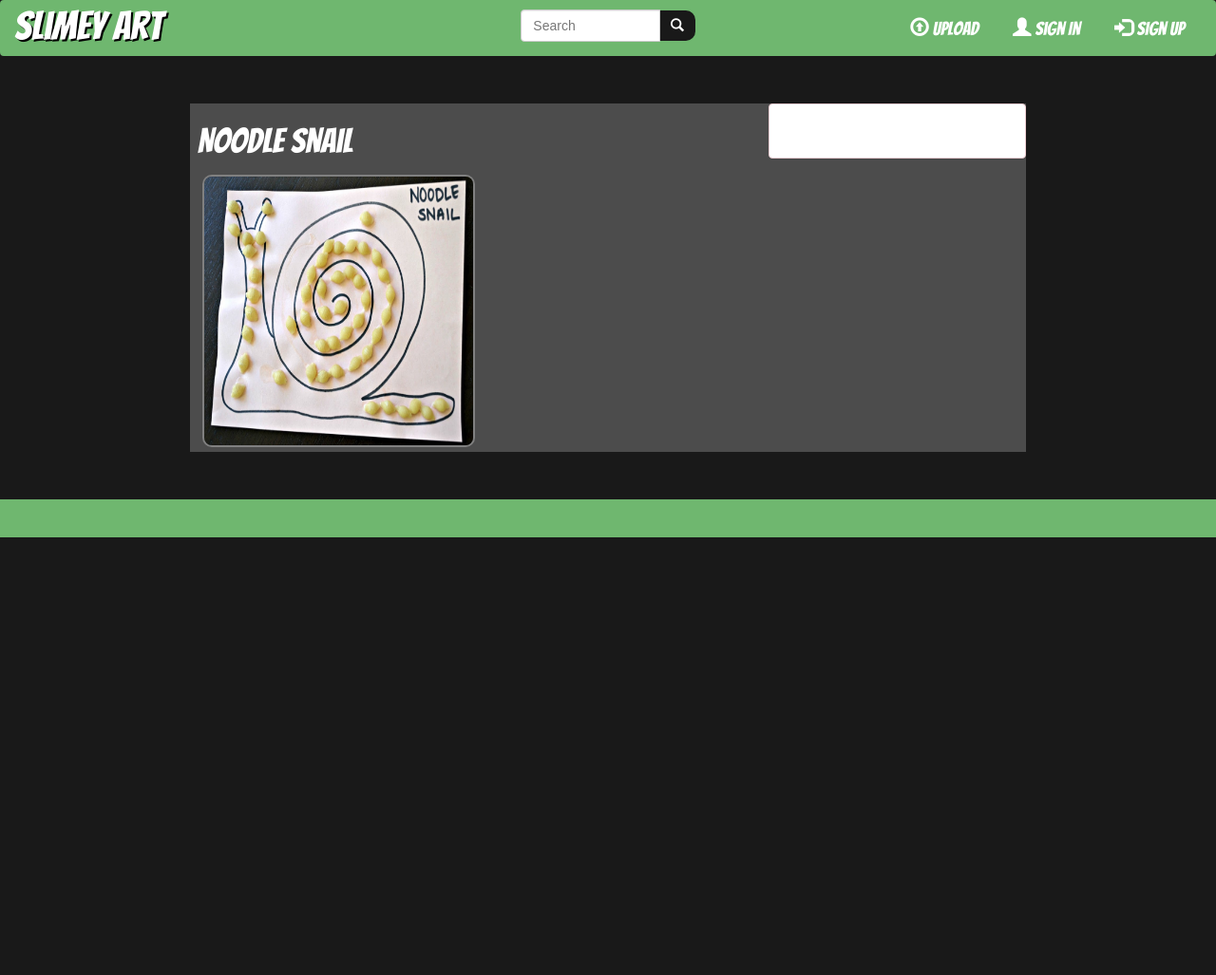
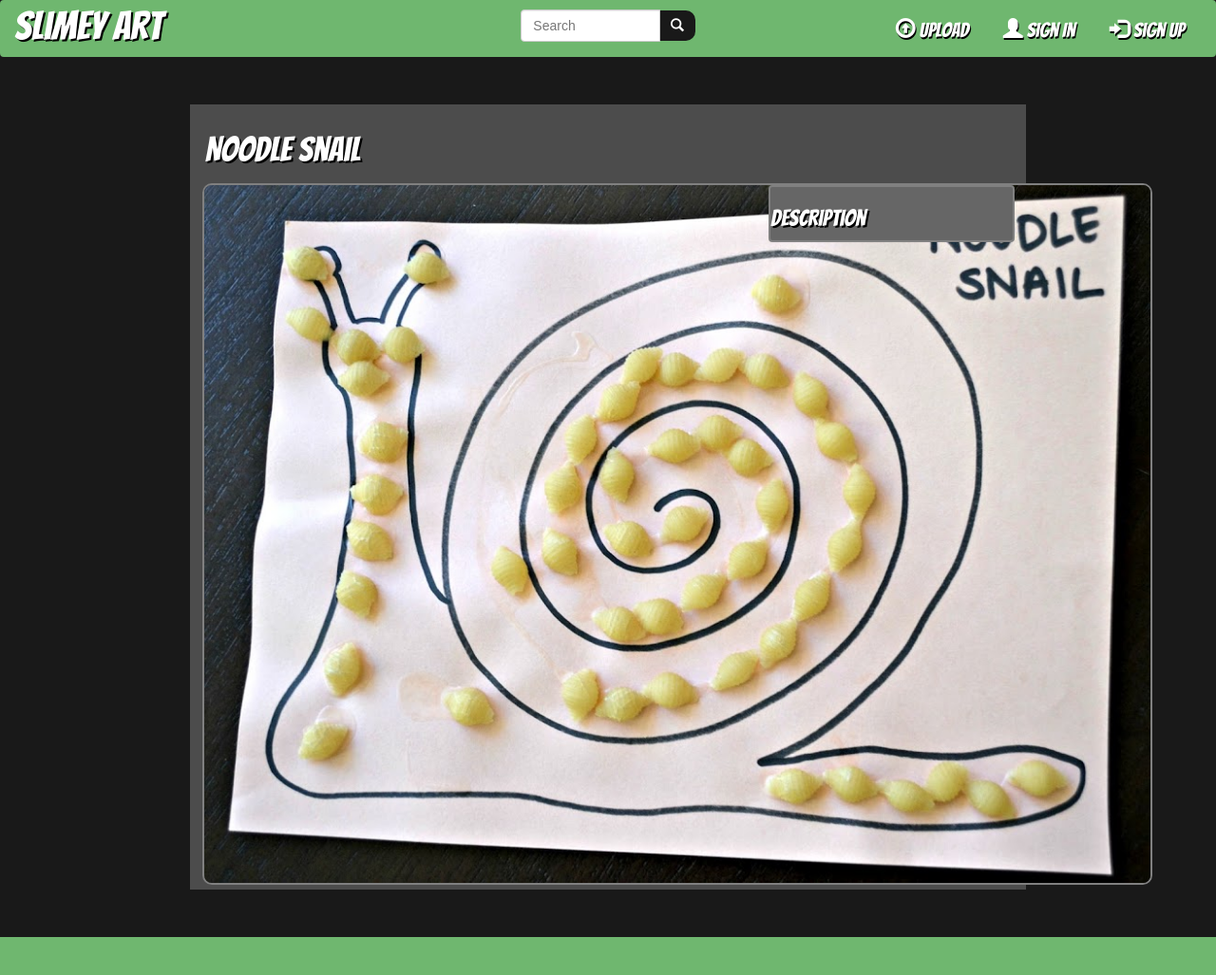
Before and after one commit to kingogruffner/finalp, a PHP site: page /image.php in a window 1280 px wide. Shown: the whole page at 95% size. Before the commit the page ends 566 px from the top, so only its background shows below. Run offline with PHP 8.4, Linux system fonts and the light colour scheme.

Commit message:
Added new CSS and updated original

```diff
--- /dev/null
+++ b/css/image.css
@@ -0,0 +1,20 @@
+h3 {
+	text-shadow: 2px 2px black;
+}
+
+
+.image {
+	margin: 5px;
+	width: 1000px;
+	height: auto;
+	border: 2px solid grey;
+	border-radius: 10px;
+}
+
+.panel-danger {
+	background-color: #666666;
+	margin-top: 85px;
+	margin-right: 12px;
+	height: auto;
+	border: 2px solid grey;
+}
--- a/css/main.css
+++ b/css/main.css
@@ -5,6 +5,12 @@ html, body {
 button, input {
 	margin-top: 10px;
 	font-family: sans-serif;
+}
+
+h1 {
+	padding-top: 8px;
+	padding-left: 8px;
+	text-shadow: 2px 2px black;
 }
 
 main {
@@ -35,17 +41,19 @@ footer {
 .navbar-default .navbar-nav > li > a {
 	margin: 3px;
 	font-family: Bangers;
-	font-size: 1.4em;
+	font-size: 1.5em;
 	color: white;
+	text-shadow: 1px 2px black;
 }
 
 .navbar-default .navbar-nav > li > a:hover {
 	margin: 3px;
 	font-family: Bangers;
-	font-size: 1.3em;
+	font-size: 1.5em;
 	color: white;
 	border-radius: 20px;
 	background-color: grey;
+	text-shadow: 1px 2px black;
 }
 .navbar-default .navbar-brand {
 	margin: 3px;
```
Also changed, not shown: css/index.css (added, +9 -0 lines).
